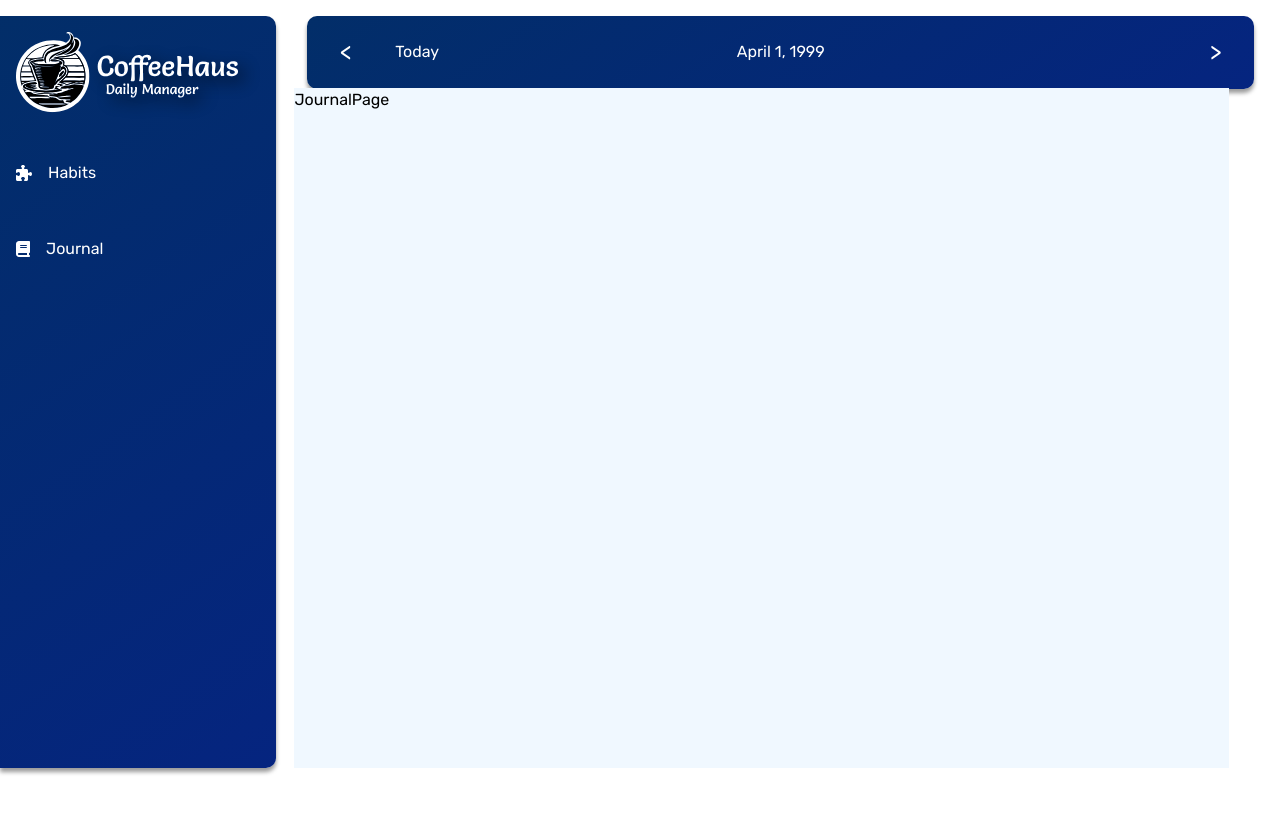
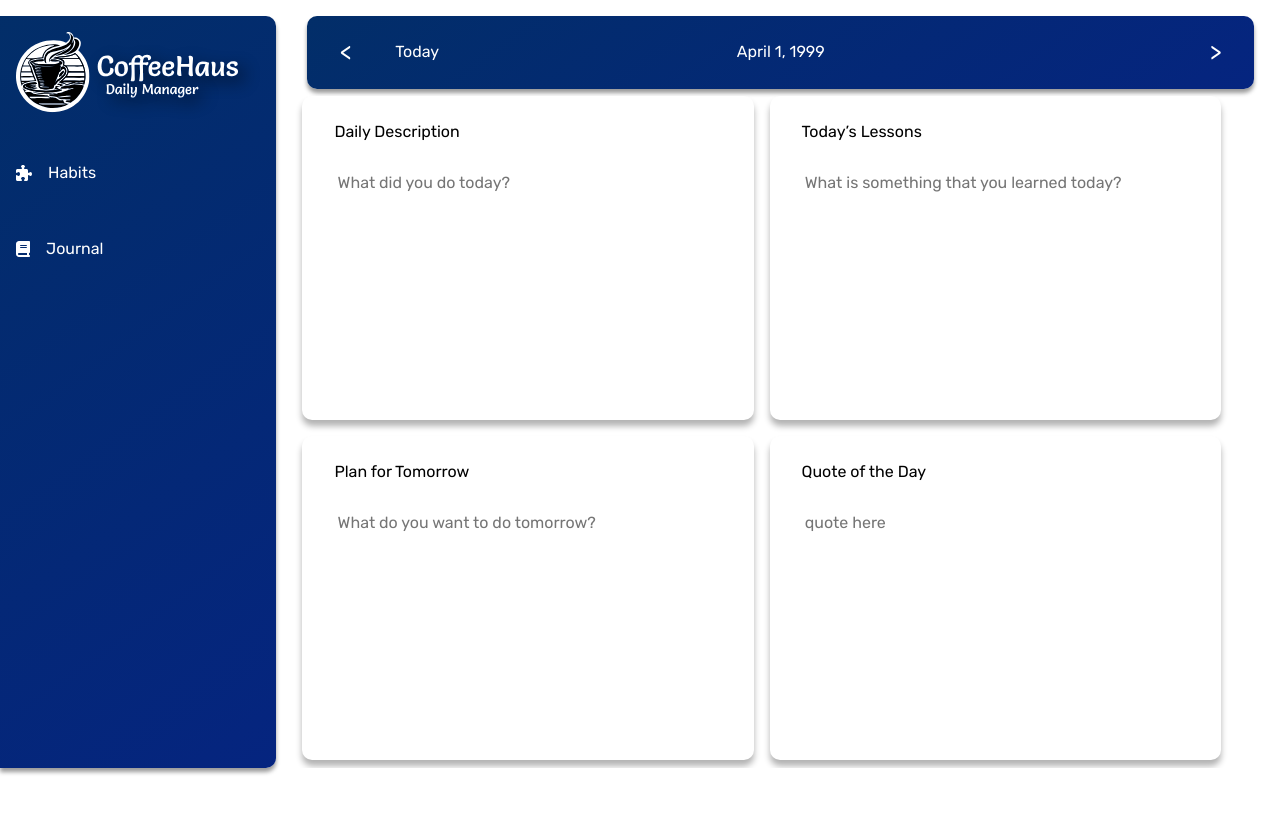
Before and after one commit to Jrwolf99/Coffee-Haus, a React (Create React App) app: page /journal in a window 1280 px wide. Built offline with nearby package versions, Linux system fonts and the light colour scheme.

Commit message:
made journal local storage

```diff
--- /dev/null
+++ b/src/components/JournalPage/JournalCard/JournalCard.jsx
@@ -0,0 +1,52 @@
+import React from 'react'
+import styled from "styled-components"
+
+//hooks
+import { useLocalStorage } from "../../../hooks/useLocalStorage"
+
+
+const StyledJournalCard = styled.div`
+  padding: 1em;
+  margin: .5rem;
+  background-color: white;
+  box-shadow: 0px 6px 6px rgba(0, 0, 0, 0.3);
+  border-radius: 10px;
+  display: flex;
+  flex-direction: column;
+  align-items: center;
+
+    & > p {
+    width: 100%;
+    padding-left: 1em;
+    margin: 0.5rem 0;
+    }
+
+    & > textarea {
+    resize: none;
+    width: 100%;
+    height: 100%;
+    padding: 1.2em;
+    border: none;
+    outline: none;
+}
+
+`;
+
+
+
+
+export default function JournalCard({ title, placeholder, keyName }) {
+
+    const [text, setText, getText] = useLocalStorage(keyName, "");
+
+    return (
+        <StyledJournalCard>
+            <p>{title}</p>
+            <textarea
+                placeholder={placeholder}
+                onChange={(e) => setText(e.target.value)}
+                value={text}
+            ></textarea>
+        </StyledJournalCard>
+    )
+}
--- a/src/components/JournalPage/JournalPage.jsx
+++ b/src/components/JournalPage/JournalPage.jsx
@@ -1,20 +1,48 @@
 import React from 'react'
 import styled from "styled-components"
+import JournalCard from './JournalCard/JournalCard';
+
 
 
 
 const StyledJournalPage = styled.div`
     width: 73vw;
     height: 85vh;
+    overflow: auto;
     position: absolute;
-    background-color: aliceblue;
     top: 11vh;
     left: 23vw;
+    display: grid;
+    grid-template-rows: 1fr 1fr;
+    grid-template-columns: 1fr 1fr;
+
 `;
 
 
 export default function JournalPage() {
+
     return (
-        <StyledJournalPage>JournalPage</StyledJournalPage>
+        <StyledJournalPage>
+            <JournalCard
+                placeholder="What did you do today?"
+                title={"Daily Description"}
+                keyName="desc"
+            />
+            <JournalCard
+                placeholder="What is something that you learned today?"
+                title={"Today’s Lessons"}
+                keyName="lesson"
+            />
+            <JournalCard
+                placeholder="What do you want to do tomorrow?"
+                title={"Plan for Tomorrow"}
+                keyName="plan"
+            />
+            <JournalCard
+                placeholder="quote here"
+                title={"Quote of the Day"}
+                keyName="quote"
+            />
+        </StyledJournalPage>
     )
 }
```
